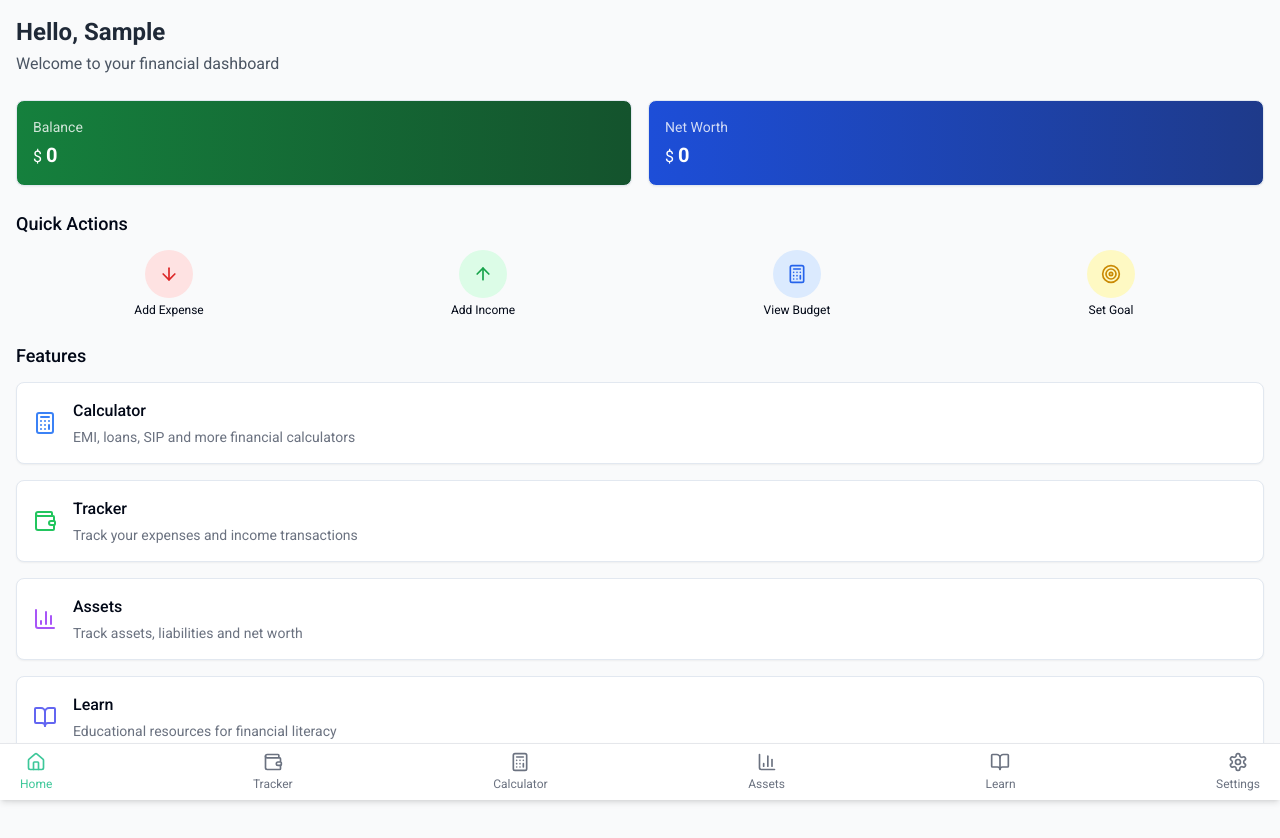
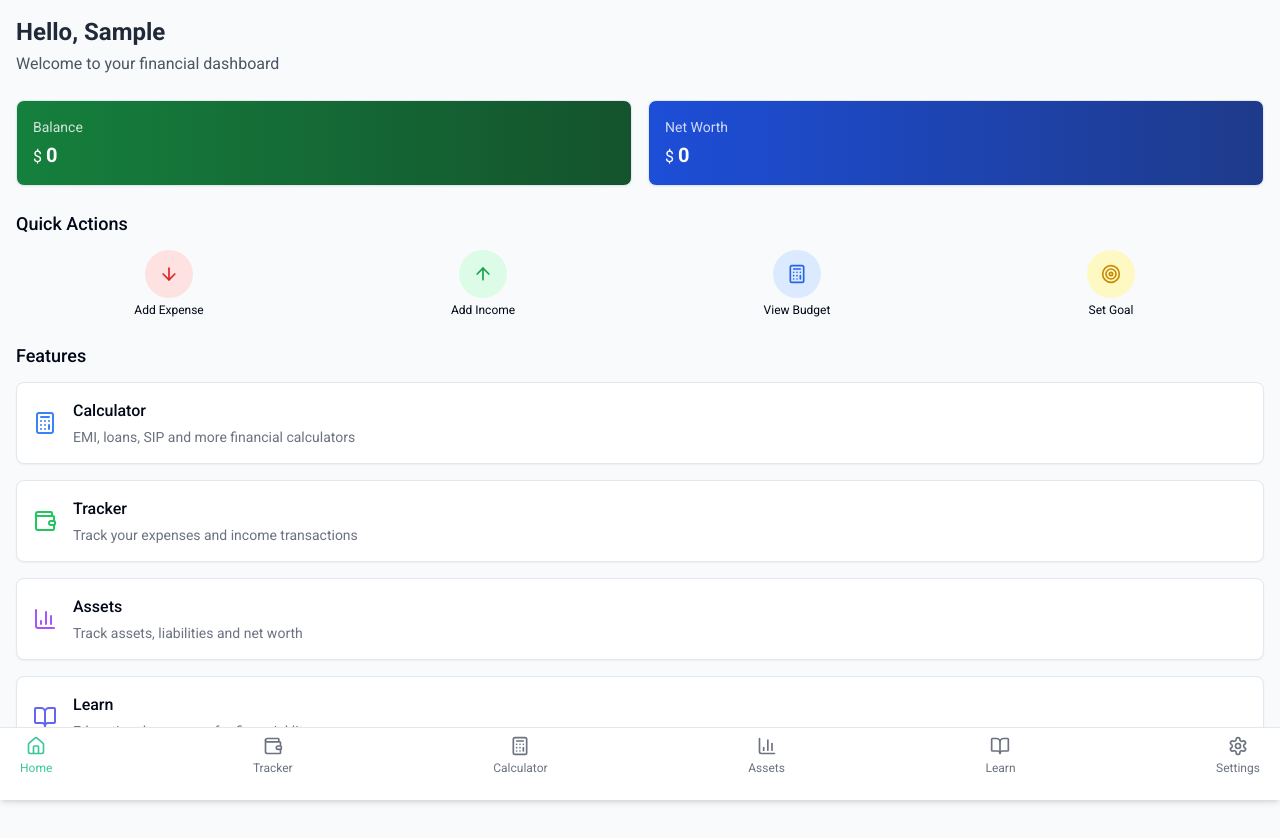
Before and after one commit to KvsK0712/fiNotes, a React (Vite) app: page /login in a window 1280 px wide. Both pictures are taken after typing "Sample", "name@example.com" into the empty fields and a click on the button "Get Started". After the commit the page ends 800 px from the top, so only its background shows below. Built offline with nearby package versions, Linux system fonts and the light colour scheme.

Commit message:
Add safe area padding
Add padding to the app to prevent content from being hidden by system UI elements on iOS and Android.

```diff
--- a/src/components/layout/BottomNav.tsx
+++ b/src/components/layout/BottomNav.tsx
@@ -15,7 +15,7 @@ const BottomNav = () => {
   ];
 
   return (
-    <div className="fixed bottom-0 left-0 right-0 bg-white dark:bg-slate-900 shadow-md border-t border-gray-200 dark:border-gray-700 z-50">
+    <div className="fixed bottom-0 left-0 right-0 bg-white dark:bg-slate-900 shadow-md border-t border-gray-200 dark:border-gray-700 z-50 safe-bottom">
       <div className="flex justify-between items-center px-2">
         {navItems.map((item) => {
           const isActive = location.pathname === item.path ||
--- a/src/components/layout/PageLayout.tsx
+++ b/src/components/layout/PageLayout.tsx
@@ -25,7 +25,7 @@ const PageLayout = ({
   return (
     <div className="flex flex-col min-h-screen bg-gray-50 dark:bg-slate-900">
       {title && (
-        <div className="p-4 flex items-center justify-center bg-white dark:bg-slate-800 border-b border-gray-200 dark:border-gray-700 relative">
+        <div className="p-4 flex items-center justify-center bg-white dark:bg-slate-800 border-b border-gray-200 dark:border-gray-700 relative safe-top">
           {showBackButton && (
             <button
               onClick={() => navigate(-1)}
@@ -38,7 +38,7 @@ const PageLayout = ({
           <h1 className="text-lg font-medium">{title}</h1>
         </div>
       )}
-      <main className={cn("flex-1 pb-16", className)}>
+      <main className={cn("flex-1 pb-16 safe-bottom", className)}>
         {children}
       </main>
       {!hideNav && <BottomNav />}
--- a/src/index.css
+++ b/src/index.css
@@ -1,3 +1,4 @@
+
 @import url('https://fonts.googleapis.com/css2?family=Roboto:wght@300;400;500;700&display=swap');
 
 @tailwind base;
@@ -93,10 +94,14 @@
 
   body {
     @apply bg-background text-foreground font-roboto;
+    /* Add safe area padding for iOS */
+    padding: env(safe-area-inset-top) env(safe-area-inset-right) env(safe-area-inset-bottom) env(safe-area-inset-left);
   }
 
   .finance-container {
     @apply px-4 py-6 md:px-8 md:py-8;
+    /* Additional bottom padding to avoid overlapping with bottom nav */
+    padding-bottom: calc(env(safe-area-inset-bottom) + theme('spacing.16'));
   }
 
   .card-hover {
@@ -107,3 +112,14 @@
     @apply bg-white dark:bg-slate-800 p-5 rounded-xl shadow-sm border border-gray-100 dark:border-gray-700;
   }
 }
+
+/* Additional safe area utilities */
+@supports(padding: max(0px)) {
+  .safe-top {
+    padding-top: max(env(safe-area-inset-top), 1rem);
+  }
+
+  .safe-bottom {
+    padding-bottom: max(env(safe-area-inset-bottom), 1rem);
+  }
+}
```
